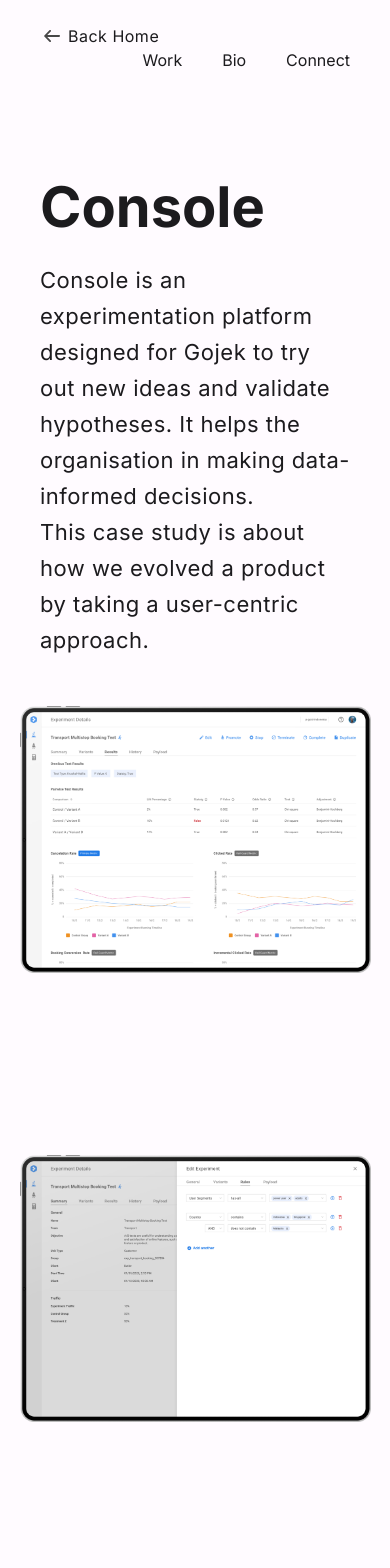
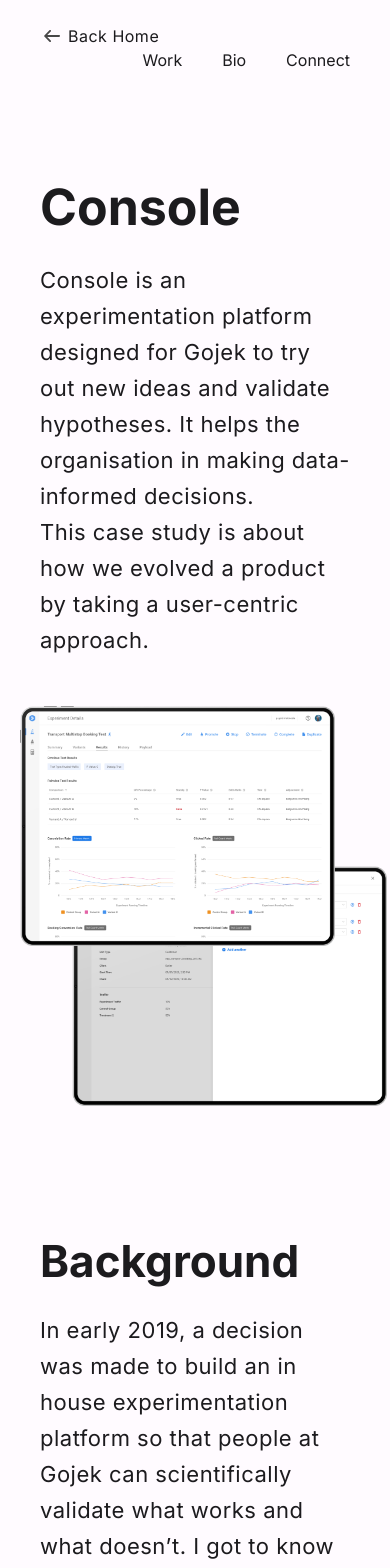
Before and after one commit to p4suhag/portfolio, a Next.js app: page /case/console in a window 390 px wide. Shown: the top 1568 px of the page. Built offline with nearby package versions, Linux system fonts and the light colour scheme.

Commit message:
Make case study page responsive

```diff
--- a/styles/global.css
+++ b/styles/global.css
@@ -48,7 +48,7 @@ h1 {
 
 h2 {
 	font-size: 56px;
-	line-height: 78px;
+	line-height: 80px;
 	margin: 0;
 }
 
@@ -84,6 +84,14 @@ h1, h2, h3, h4, h5 {
 	h1 {
 		font-size: 32px;
     line-height: 52px;
+	}
+	h2 {
+		font-size: 50px;
+		line-height: 78px;
+	}
+	h3 {
+		font-size: 44px;
+		line-height: 70px;
 	}
 }
 
@@ -760,3 +768,59 @@ h1, h2, h3, h4, h5 {
 .pain_points .case_study_info_cell p:nth-of-type(2) {
 	margin-bottom: 48px;
 }
+
+
+@media (max-width: 1200px) {
+  .cover_image {
+  	height:  648px;
+  }
+  .cover_image_front, .cover_image_back {
+  	height: 532px;
+    width: 700px;
+  }
+}
+@media (max-width: 1024px) {
+  .cover_image {
+  	height:  590px;
+  }
+  .cover_image_front, .cover_image_back {
+  	height: 480px;
+    width: 630px;
+  }
+}
+@media (max-width: 900px) {
+  .cover_image {
+  	height:  500px;
+  }
+  .cover_image_front, .cover_image_back {
+  	height: 400px;
+    width: 525px;
+  }
+}
+@media (max-width: 768px) {
+  .cover_image {
+  	height:  480px;
+  }
+  .cover_image_front, .cover_image_back {
+  	height: 320px;
+    width: 420px;
+  }
+}
+@media (max-width: 480px) {
+  .cover_image {
+  	height:  400px;
+  }
+  .cover_image_front, .cover_image_back {
+  	height: 240px;
+    width: 315px;
+  }
+  .cover_image_back {
+  	left: 15%;
+  }
+  .case_study_section {
+  	margin-bottom: 120px;
+  }
+  .case_study_sub_section {
+  	margin-top: 80px;
+  }
+}
```
